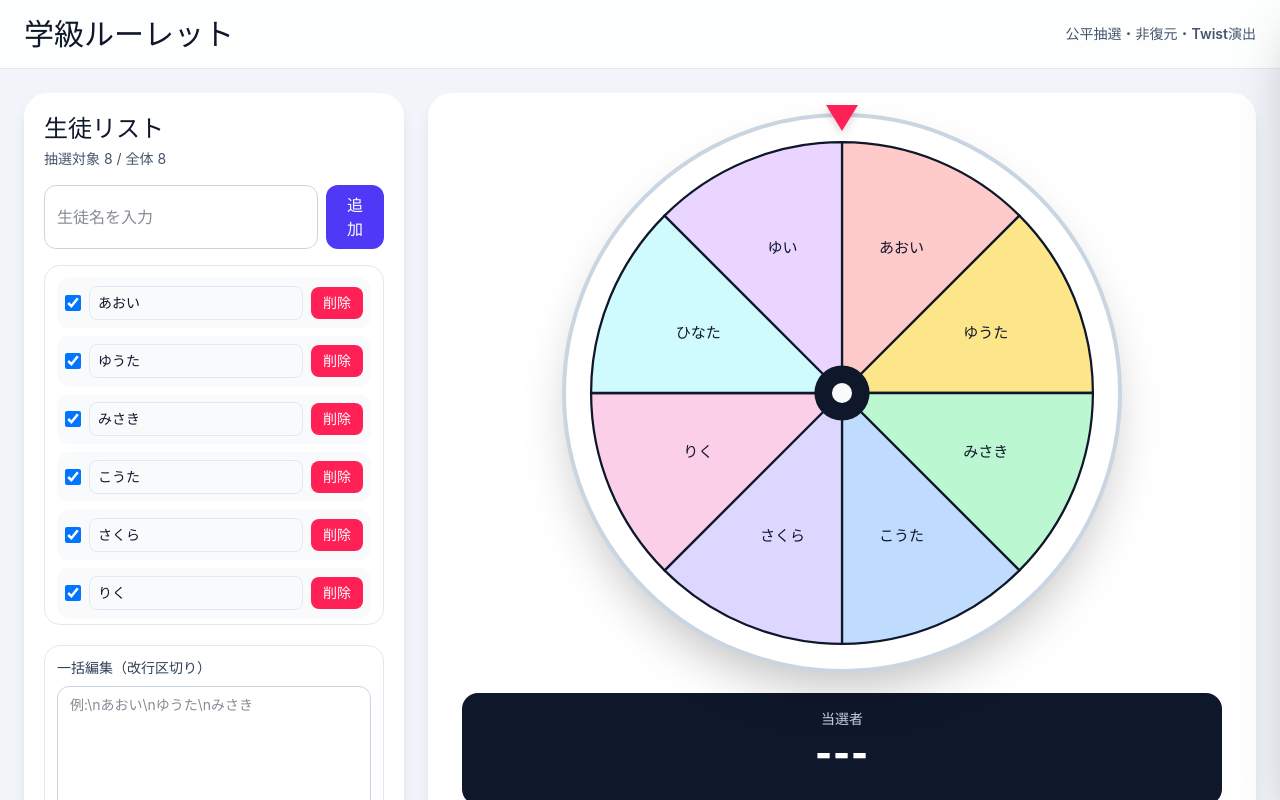
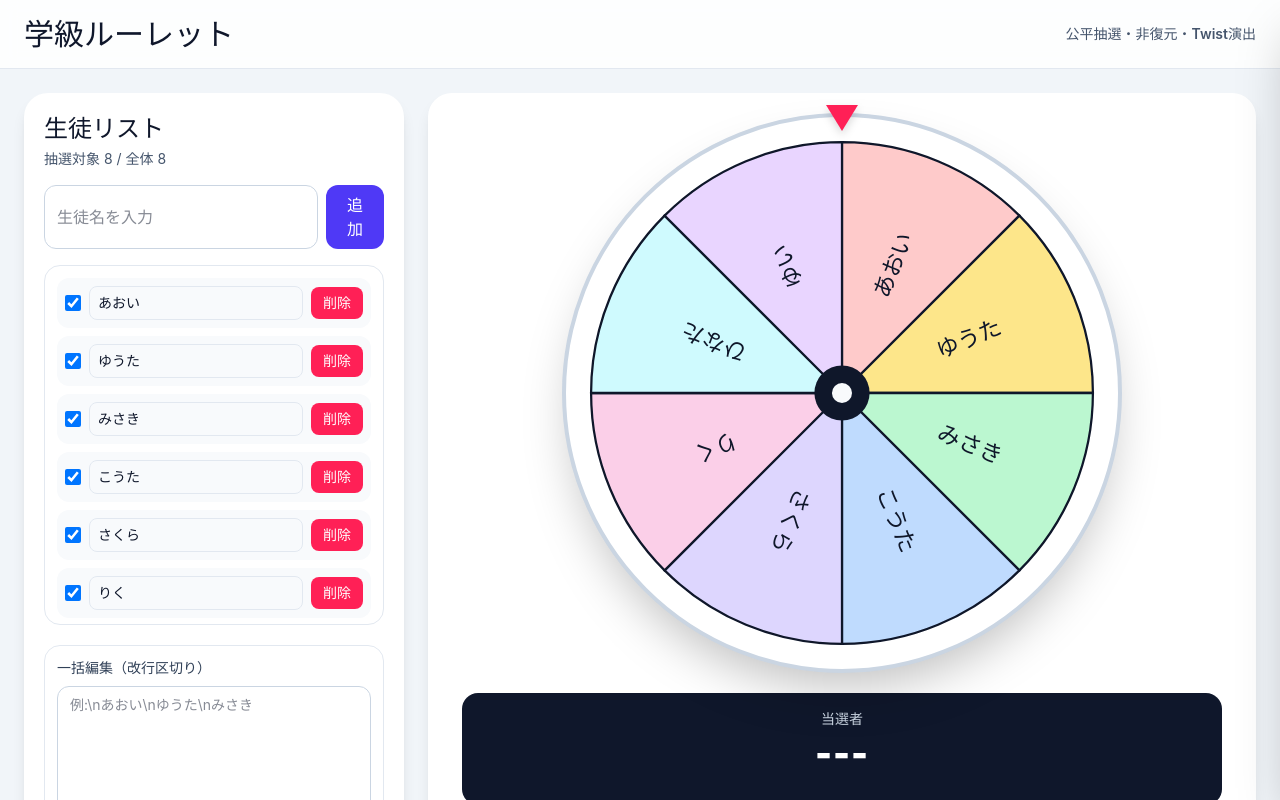
Before and after one commit to tokitaku/class-roulette, a React (Vite) app: page / in a window 1280 px wide. Shown: the top 800 px of the page. Built offline with nearby package versions, Linux system fonts and the light colour scheme.

Commit message:
feat: Dynamically position and size wheel segment labels using CSS transforms.

```diff
--- a/src/components/Wheel.tsx
+++ b/src/components/Wheel.tsx
@@ -119,8 +119,19 @@ export const Wheel = ({
           const dividerStroke = settings.showDividers ? strokeColor : 'transparent'
           const isWinner = showWinnerHighlight && student.id === winnerId
 
-          const labelPosition = toCartesian(RADIUS * 0.62, midAngle)
+          const rotationAngle = midAngle - 90
+          const dynamicFontSize = Math.max(8, Math.min(18, 320 / segmentCount))
           const labelColor = settings.colorScheme === 'vivid' ? '#ffffff' : '#0f172a'
+
+          // Move the text relative to the center, slightly outwards from the middle radius
+          const labelRadiusOffset = RADIUS * 0.55
+          const transform = `rotate(${rotationAngle}) translate(${labelRadiusOffset}, 0)`
+
+          // Depending on the side of the wheel, text can be upside down.
+          // For a spinning wheel reading from the edge inwards or outwards is standard,
+          // but rotating it extra 180 on the left side might make reading easier when stopped.
+          // However, keeping it consistently pointing outward simplifies the look.
+          // Let's use anchor "middle" to balance long names inside the wedge.
 
           return (
             <g key={student.id}>
@@ -144,13 +155,12 @@ export const Wheel = ({
 
               {settings.showLabels && (
                 <text
-                  x={labelPosition.x}
-                  y={labelPosition.y}
+                  transform={transform}
                   textAnchor="middle"
                   dominantBaseline="middle"
                   fill={labelColor}
                   fontWeight={700}
-                  fontSize={12}
+                  fontSize={dynamicFontSize}
                 >
                   {getLabel(student, index, settings.labelMode)}
                 </text>
```
